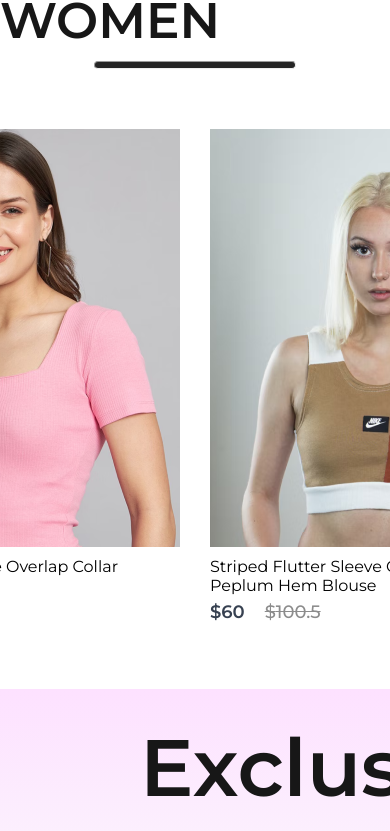
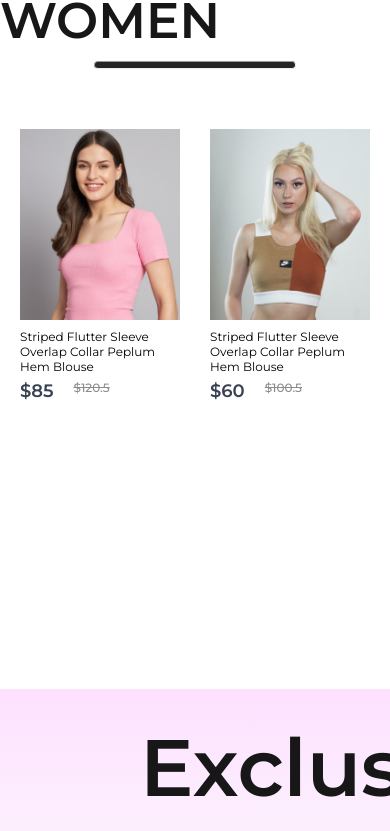
Before and after one commit to chandan9pandey/TrendDaze, a React (Vite) app in the folder frontend/: page / in a window 390 px wide. Shown: the part 977-1808 px from the top of the page. Built offline with nearby package versions, Linux system fonts and the light colour scheme.

Commit message:
responsiveness for Item done

```diff
--- a/frontend/src/Components/Item/Item.css
+++ b/frontend/src/Components/Item/Item.css
@@ -1,5 +1,8 @@
 .item {
-	width: 350px;
+	width: 280px;
+}
+.item img {
+	width: 280px;
 }
 .item p {
 	margin: 6px 0px;
@@ -23,3 +26,47 @@
 	transition: scale(1.05);
 	transition: 0.6s;
 }
+@media (max-width: 1280px) {
+	.item {
+		width: 220px;
+		font-size: 14px;
+	}
+	.item img {
+		width: 220px;
+	}
+	.item-price-old {
+		font-size: 14px;
+	}
+}
+@media (max-width: 1024px) {
+	.item {
+		width: 170px;
+		font-size: 13px;
+	}
+	.item img {
+		width: 170px;
+	}
+	.item-price-old {
+		font-size: 13px;
+	}
+}
+@media (max-width: 800px) {
+	.item {
+		width: 120px;
+		font-size: 12px;
+	}
+	.item img {
+		width: 120px;
+	}
+	.item-price-old {
+		font-size: 12px;
+	}
+}
+@media (max-width: 500px) {
+	.item {
+		width: 160px;
+	}
+	.item img {
+		width: 160px;
+	}
+}
```
